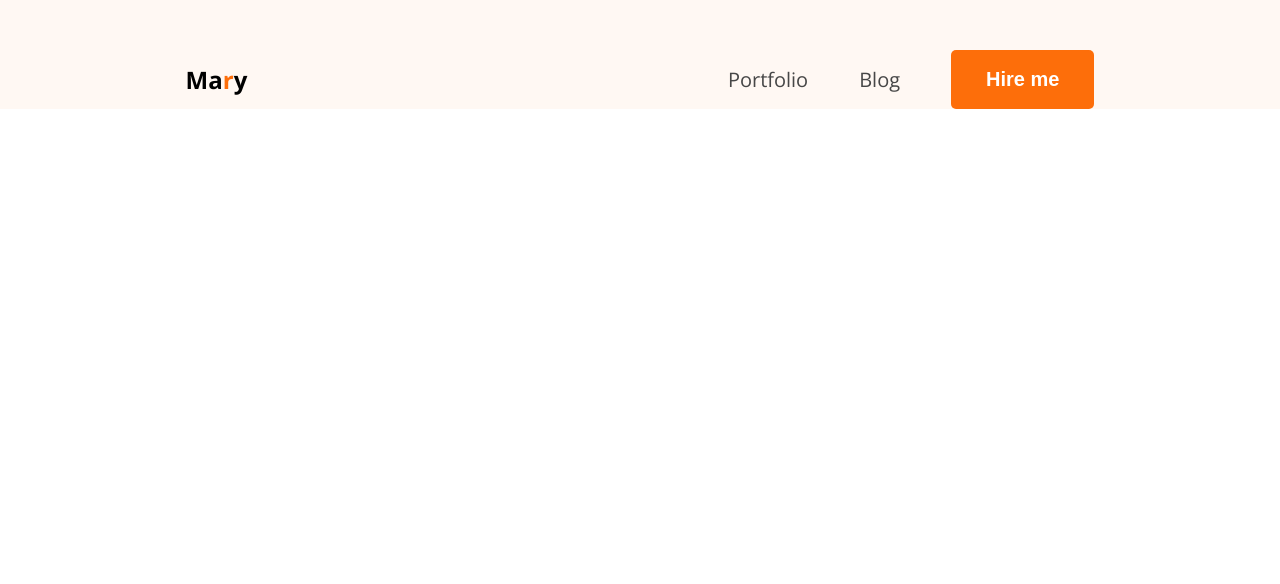
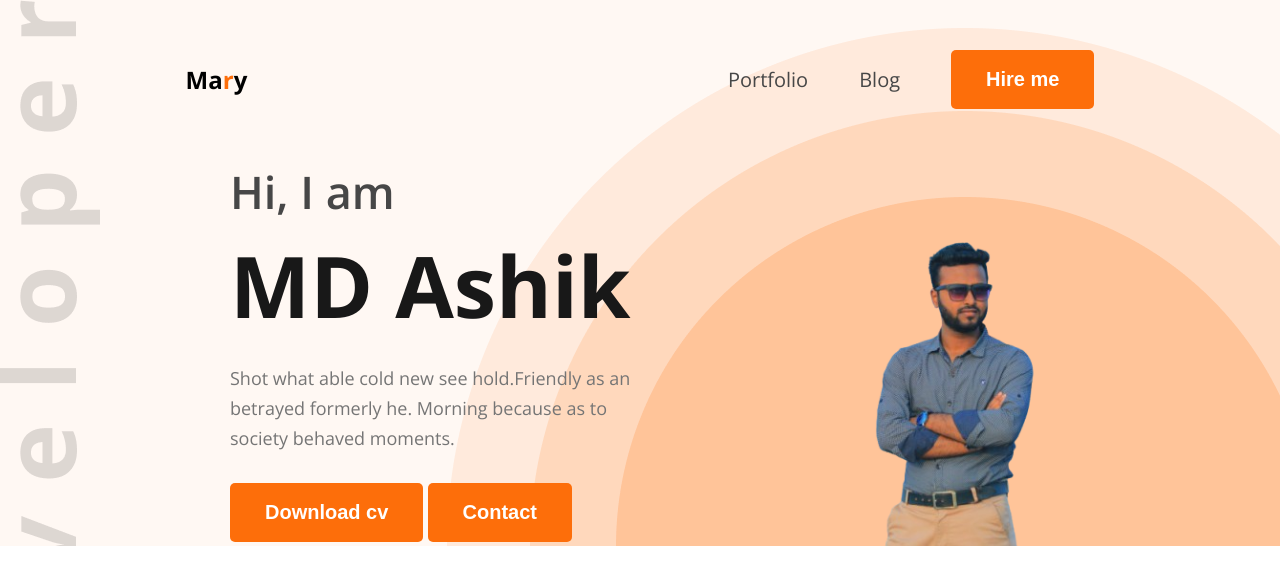
Before and after one commit to arashik65/hero-dev-code, a plain HTML site: page index.html in a window 1280 px wide. Drawn offline with nearby package versions, Linux system fonts and the light colour scheme.

Commit message:
banner design

```diff
--- a/index.html
+++ b/index.html
@@ -23,6 +23,20 @@
 
             </ul>
         </nav>
+        <section id="banner">
+            <div class="banner-containt">
+                <h2>Hi, I  am</h2>
+                <h1>MD Ashik</h1>
+                <p>Shot what able cold new see hold.Friendly as an betrayed formerly he. Morning because as to society behaved moments.</p>
+                <div>
+                    <button class="btn">Download cv</button>
+                    <button class="btn">Contact</button>
+                </div>
+            </div>
+            <div class="banner-image">
+                <img src="images/IMG_2627-removebg-preview.png" alt="">
+            </div>
+        </section>
     </header>
 </body>
 </html>
--- a/styles/portfolio.css
+++ b/styles/portfolio.css
@@ -23,11 +23,15 @@
      font-size: 20px;
      font-weight: bold;
      color: white;
+     cursor: pointer;
 }
 /* main style */
 header{
     background-color:#FFF8F3;
    padding-top: 50px;
+   background: url(../images/developer.png), url(../images/header_bg.png),#FFF8F3;
+   background-position: top left, bottom right;
+   background-repeat: no-repeat;
 
 }
 nav{
@@ -50,3 +54,36 @@
     color: #474747;
     text-decoration: none;
 }
+
+#banner{
+  /* border: 1px solid red; */
+  margin: 47px 38px 0px 230px;
+  display: flex;
+  justify-content: space-between;
+  align-items: center;
+}
+#banner .banner-containt{
+   max-width:545px ;
+}
+#banner .banner-containt h2{
+    font-size: 45px;
+    font-weight: 600;
+    color: #474747;
+    margin-bottom: 5px;
+}
+#banner .banner-containt h1{
+    font-size: 85px;
+    font-weight: bold;
+    color:#181818;
+    margin-bottom: 20px;
+}
+#banner .banner-containt p{
+    font-size: 18px;
+    line-height: 30px;
+    color: #757575;
+    margin-bottom: 30px;
+}
+#banner .banner-image img{
+    max-width: 585px;
+    vertical-align: middle;
+}
```
Also changed, not shown: images/IMG_2627-removebg-preview.png (added), images/ashik2.png (added), 1 other file.
